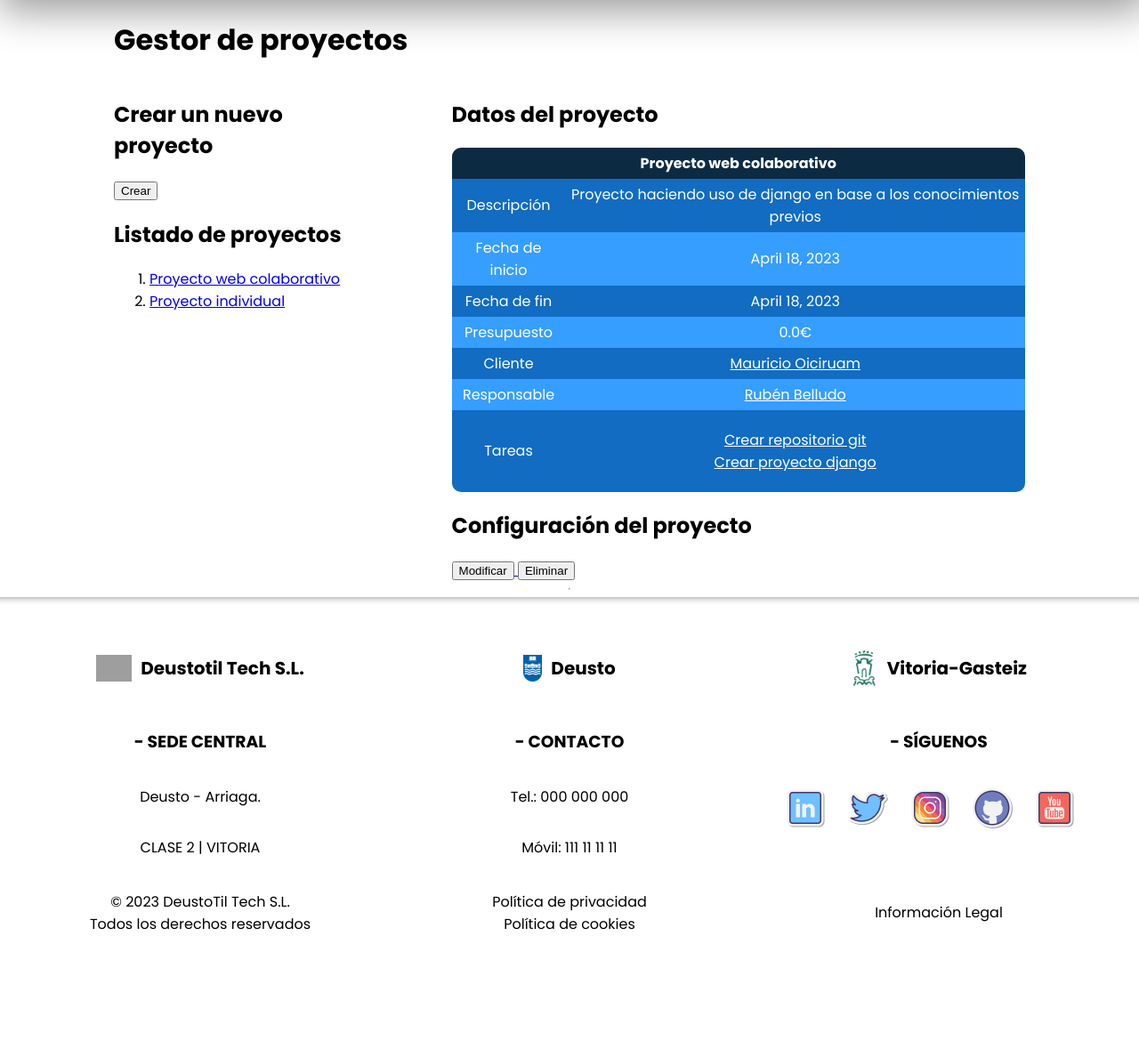
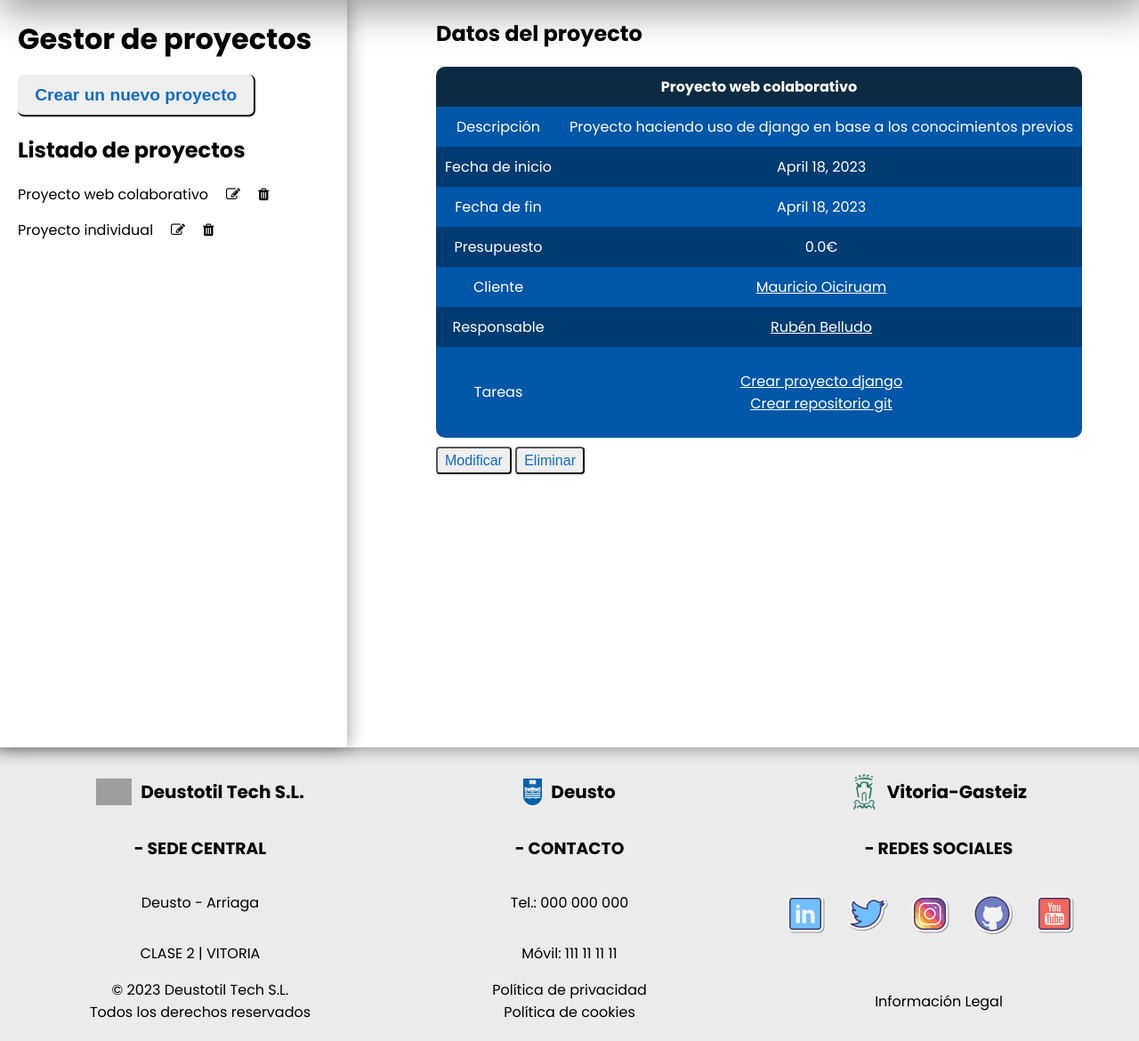
Before and after one commit to MauricioTS15/proyectoColaborativo, a Django app: page /appProyectos/proyectos/2 in a window 1280 px wide. Shown: the part 120-1290 px from the top of the page at 89% size. Before the commit the page ends 1165 px from the top, so only its background shows below. Run offline with Django 4.2, Linux system fonts and the light colour scheme; data comes from the database, SQL or seed files in the repository; grey boxes are pictures that could not be loaded.

Commit message:
Cambios de accesibilidad y estilo - Todas las vistas de proyecto comparten un listado de proyectos - Desde el listado lateral se pueden modificar o borrar los proyectos - Cambios estéticos Co-authored-by: MauricioTS15 <MauricioTS15@users.noreply.github.com>

```diff
--- a/gestionProyectos/appProyectos/static/css/styles.css
+++ b/gestionProyectos/appProyectos/static/css/styles.css
@@ -1,104 +1,85 @@
 body {
     font-family: 'Poppins', sans-serif;
     margin: 0 auto;
-    display: flex;
-    align-items: center;
-    flex-direction: column;
+}
+
+main {
+    padding-top: 120px;
 }
 
 /* HEADER STYLE */
 
 #header-principal {
+    position: fixed;
     background-color: #0C2B43;
     display: flex;
-    width: 100vw;
+    width: 100%;
     justify-content: space-between;
     height: 120px;
     align-items: center;
     box-shadow: 4px 7px 45px 5px rgba(0, 0, 0, 0.4);
 }
 
-.logo-box {
+#header-principal div {
     display: flex;
     align-items: center;
 }
-
-.title {
+#header-principal div a {
+    display: flex;
+    align-items: center;
+    text-decoration: none;
+}
+#header-principal div a img {
+    display: flex;
+    align-items: center;
+    margin-left: 50px;
+    height: 50px;
+}
+#header-principal div a span {
     font-size: 30px;
     color: #ffffff;
     font-weight: bold;
     margin-left: 20px;
 }
 
-nav {
+#header-principal nav {
     font-size: 25px;
     cursor: pointer;
     margin-right: 50px;
 }
-
-#nav-menu {
+#header-principal nav ul {
     display: flex;
     list-style: none;
 }
 
-.nav-menu-item {
+#header-principal nav ul li {
     margin: 0 20px;
 
 }
-
-.nav-link {
+#header-principal nav ul li a {
     color: white;
     text-decoration: none;
 }
-
-.nav-link:hover {
-    color: #2596be;
-}
-
-#logo-link {
-    display: flex;
-    align-items: center;
-    text-decoration: none;
-}
-
-#logo {
-    display: flex;
-    align-items: center;
-    margin-left: 50px;
-    height: 50px;
+#header-principal nav ul li a:hover {
+    color: rgb(111, 170, 224);
 }
 
 /* FOOTER STYLE */
 
 #footer-principal {
-    background-color: white;
+    background-color: #ebebeb;
     margin: 0;
-    width: 100vw;
-    height: 200px;
-    box-shadow: 0 20px 10px -20px rgba(0,0,0,0.45) inset;
+    width: 100%;
+    box-shadow: 0 20px 20px -20px rgba(0, 0, 0, 0.45) inset;
+    padding-top: 20px;
+    padding-bottom: 20px;
 }
 
-.logo-img-footer {
-    height: 30px;
-}
-
-#logo2-img-footer {
-    height: 60px;
-}
-
-.tittle-box-footer {
-    font-size: 20px;
-    font-weight: bold;
-    margin-left: 10px;
-}
-
-#contenerdor1-footer {
+.container-footer {
     display: flex;
     justify-content: space-between;
     margin-left: 50px;
     margin-right: 50px;
-    margin-top: 50px;
-    align-items: center;
 }
 
 .item1-footer {
@@ -107,13 +88,17 @@ nav {
     justify-content: center;
     width: 350px;
 }
+.item1-footer img {
+    height: 30px;
+}
+.item1-footer span {
+    font-size: 20px;
+    font-weight: bold;
+    margin-left: 10px;
+}
 
-#contenedor2-footer {
-    display: flex;
-    justify-content: space-between;
-    margin-left: 50px;
-    margin-right: 50px;
-    margin-top: 20px;
+#logo-img-footer {
+    height: 60px;
 }
 
 .item2-footer {
@@ -122,13 +107,24 @@ nav {
     align-items: center;
     width: 350px;
 }
-
-#contenedor3-footer {
+.item2-footer ul {
     display: flex;
-    justify-content: space-between;
-    margin-left: 50px;
-    margin-right: 50px;
-    margin-top: 20px;
+    padding-left: 0;
+}
+.item2-footer ul li {
+    display: flex;
+    margin-right: 20px;
+}
+.item2-footer ul li img {
+    width: 50px;
+    transition: transform .1s;
+}
+.item2-footer ul li img:hover {
+    transform: scale(1.05);
+    cursor: pointer;
+}
+.item2-footer ul li img:active {
+    transform: scale(1.05) translateY(.125rem);
 }
 
 .item3-footer {
@@ -139,38 +135,22 @@ nav {
     align-items: center;
 }
 
-.links-block:hover {
-    color:rgb(54, 158, 255)
-}
-
-#lista-logos-footer {
-    display: flex;
-    padding-left: 0;
-}
-
-#item-lista-logos-footer {
-    display: flex;
-    margin-right: 20px;
-}
-
-img,object,embed,video {
-    max-width: 100%;
-}
-
-.logo-block {
-    width: 50px;
-    cursor: pointer;
-}
-
-.links-block {
+.link-block {
     text-decoration: none;
     color: black;
+}
+.link-block:hover {
+    color: rgb(111, 170, 224);
 }
 
 /* MAIN STYLE */
 
-main {
-    width: 80vw;
+img {
+    max-width: 100%;
+}
+
+h1 {
+    margin: 0 auto;
 }
 
 table {
@@ -179,6 +159,7 @@ table {
     border-collapse: collapse;
     border-radius: 10px;
     overflow: hidden;
+    margin-bottom: 10px;
 }
 table a {
     color: white;
@@ -189,34 +170,101 @@ table ul {
 table li {
     list-style-type: none;
 }
-table td, th {
-    padding: 5px;
+table td,
+th {
+    padding: 10px;
 }
 table thead {
     background-color: rgb(12, 43, 67);
 }
 table tbody tr:nth-child(odd) {
-    background-color: rgb(17, 108, 194);
+    background-color: rgb(0, 86, 167);
 }
 table tbody tr:nth-child(even) {
-    background-color: rgb(54, 158, 255);
+    background-color: rgb(0, 59, 114);
 }
 
-.button-main {
+.button {
+    text-decoration: none;
+}
+
+.button-big {
     border-radius: 7px;
     border-top: none;
     border-left: none;
-    padding: 5px;
-    font-size: large;
+    padding: 0.6em 1em;
+    font-size: larger;
     font-weight: bold;
     color: rgb(17, 108, 194);
+    transition: transform .1s;
 }
-.button-main:hover {
+.button-big:hover {
     color: white;
     background-image: linear-gradient(to left, rgb(17, 108, 194), rgb(54, 158, 255));
+    cursor: pointer;
+}
+.button-big:active {
+    transform: scale(0.95);
 }
 
-.detalle {
+.button-small {
+    border-radius: 4px;
+    padding: 0.3em 0.5em;
+    font-size: medium;
+    color: rgb(17, 108, 194);
+    transition: transform .1s;
+}
+.button-small:hover {
+    border-color: white;
+    color: white;
+    background-image: linear-gradient(to left, rgb(17, 108, 194), rgb(54, 158, 255));
+    cursor: pointer;
+}
+.button-small:active {
+    transform: scale(0.95);
+}
+
+#section-index {
+    margin: 20px 10vw 20px 10vw;
+}
+
+#section-index article {
+    display: flex;
+    flex-direction: column;
+    gap: 10px;
+}
+
+#container-main {
     display: flex;
     gap: 100px;
 }
+#container-main aside {
+    padding: 20px;
+    width: 350px;
+    height: 100vh;
+    box-shadow: 0px 0px 20px -1px rgba(0, 0, 0, 0.45);
+}
+#container-main aside nav {
+    display: flex;
+}
+#container-main aside nav i {
+    display: flex;
+    align-items: center;
+    margin-left: 10px;
+    background-color: white;
+}
+#container-main aside h1 {
+    font-size: 2em;
+    margin-bottom: 0.5em;
+}
+
+#container-main nav a {
+    display: flex;
+    text-decoration: none;
+    color: black;
+    margin-bottom: 15px;
+    margin-right: 10px;
+}
+#container-main nav a:hover {
+    color: rgb(136, 136, 136);
+}
--- a/gestionProyectos/appProyectos/templates/appProyectos/proyecto_detail.html
+++ b/gestionProyectos/appProyectos/templates/appProyectos/proyecto_detail.html
@@ -2,7 +2,7 @@
 {% block titulo %}
     Detalles del proyecto
 {% endblock titulo %}
-{% block detail %}
+{% block vista %}
     <h2>Datos del proyecto</h2>
     {% if proyecto %}
         <table>
@@ -58,14 +58,13 @@
                 </tr>
             </tbody>
         </table>
-        <h2>Configuración del proyecto</h2>
-        <a href="{% url 'modificar proyecto' proyecto.id %}">
-            <input type="button" value="Modificar">
+        <a href="{% url 'modificar proyecto' proyecto.id %}" class="button">
+            <input class="button-small" type="button" value="Modificar">
         </a>
-        <a href="{% url 'borrar proyecto' proyecto.id %}">
-            <input type="button" value="Eliminar">
+        <a href="{% url 'borrar proyecto' proyecto.id %}" class="button">
+            <input class="button-small" type="button" value="Eliminar">
         </a>
     {% else %}
         <p>No existe este proyecto.</p>
     {% endif %}
-{% endblock detail %}
+{% endblock vista %}
--- a/gestionProyectos/appProyectos/templates/appProyectos/proyecto_list.html
+++ b/gestionProyectos/appProyectos/templates/appProyectos/proyecto_list.html
@@ -3,29 +3,38 @@
 Listado de proyectos
 {% endblock titulo %}
 {% block contenido %}
+<div id="container-main">
+    <aside>
+        <div>
             <h1>Gestor de proyectos</h1>
-<div class="detalle">
-    <aside>
-        <h2>Crear un nuevo proyecto</h2>
-        <a href="{% url 'registrar proyecto' %}">
-            <input type="button" value="Crear">
+        </div>
+        <div>
+            <a href="{% url 'registrar proyecto' %}" class="button">
+                <input class="button-big" type="button" value="Crear un nuevo proyecto">
             </a>
+        </div>
+        <div>
             <h2>Listado de proyectos</h2>
             {% if proyecto_list %}
-        <ol>
             {% for p in proyecto_list %}
-            <li>
+            <nav>
                 <a href="{% url 'proyecto' p.id %}">{{ p.nombre }}</a>
-            </li>
+                <a href="{% url 'modificar proyecto' p.id %}">
+                    <i class="fa fa-pencil-square-o" aria-hidden="true"></i>
+                </a>
+                <a href="{% url 'borrar proyecto' p.id %}">
+                    <i class="fa fa-trash" aria-hidden="true"></i>
+                </a>
+            </nav>
             {% endfor %}
-        </ol>
             {% else %}
             <p>No hay proyectos creados.</p>
             {% endif %}
+        </div>
     </aside>
     <section>
-        {% block detail %}
-        {% endblock detail%}
+        {% block vista %}
+        {% endblock vista %}
     </section>
 </div>
 {% endblock contenido %}
--- a/gestionProyectos/appProyectos/templates/base.html
+++ b/gestionProyectos/appProyectos/templates/base.html
@@ -1,44 +1,47 @@
 {% load static %}
 <!DOCTYPE html>
 <html lang="es">
+
 <head>
     <meta charset="UTF-8">
     <meta http-equiv="X-UA-Compatible" content="IE=edge">
     <meta name="viewport" content="width=device-width, initial-scale=1.0">
-        <link rel="stylesheet" href="{% static 'css/styles.css' %}?v=1.6">
     <title>
         {% block titulo %}
         {% endblock titulo %}
     </title>
+    <link rel="stylesheet" href="{% static 'css/styles.css' %}?v=1.9">
     <link rel="shortcut icon" href="{% static 'images/logo-white.png' %}">
     <link rel="preconnect" href="https://fonts.googleapis.com">
     <link rel="preconnect" href="https://fonts.gstatic.com" crossorigin>
-        <link href="https://fonts.googleapis.com/css2?family=Poppins:wght@200;400;700&display=swap" rel="stylesheet">
+    <link rel="stylesheet" href="https://fonts.googleapis.com/css2?family=Poppins:wght@200;400;700&display=swap">
+    <link rel="stylesheet" href="https://cdnjs.cloudflare.com/ajax/libs/font-awesome/4.7.0/css/font-awesome.min.css">
 </head>
+
 <body>
     <header id="header-principal">
-            <div class="logo-box">
-                <a id="logo-link" href="{% url 'index' %}">
-                    <img id="logo" src="{% static 'images/logo-white.png' %}" alt="Deustotil logo blue" />
-                    <span class="title">Deustotil Tech S.L.</span>
+        <div>
+            <a href="{% url 'index' %}">
+                <img src="{% static 'images/logo-white.png' %}" alt="Deustotil logo blue" />
+                <span>Deustotil Tech S.L.</span>
             </a>
         </div>
-            <nav id="navbar-principal">
-                <ul id="nav-menu">
-                    <li class="nav-menu-item">
-                        <a class="nav-link" href="{% url 'index' %}">Inicio</a>
+        <nav>
+            <ul>
+                <li>
+                    <a href="{% url 'index' %}">Inicio</a>
                 </li>
-                    <li class="nav-menu-item">
-                        <a class="nav-link" href="{% url 'index proyectos' %}">Proyectos</a>
+                <li>
+                    <a href="{% url 'index proyectos' %}">Proyectos</a>
                 </li>
-                    <li class="nav-menu-item">
-                        <a class="nav-link" href="{% url 'index tareas' %}">Tareas</a>
+                <li>
+                    <a href="{% url 'index tareas' %}">Tareas</a>
                 </li>
-                    <li class="nav-menu-item">
-                        <a class="nav-link" href="{% url 'index clientes' %}">Clientes</a>
+                <li>
+                    <a href="{% url 'index clientes' %}">Clientes</a>
                 </li>
-                    <li class="nav-menu-item">
-                        <a class="nav-link" href="{% url 'index empleados' %}">Empleados</a>
+                <li>
+                    <a href="{% url 'index empleados' %}">Empleados</a>
                 </li>
             </ul>
         </nav>
@@ -47,85 +50,89 @@
         {% block contenido %}
         {% endblock contenido %}
     </main>
-        <hr>
     <footer id="footer-principal">
-            <div id="contenerdor1-footer">
+        <div class="container-footer">
             <div class="item1-footer">
-                    <img class="logo-img-footer" src="{% static 'images/logo.png' %}" alt="Deustotil logo white">
-                    <span class="tittle-box-footer">Deustotil Tech S.L.</span>
+                <img src="{% static 'images/logo.png' %}" alt="Deustotil logo white">
+                <span>Deustotil Tech S.L.</span>
             </div>
             <div class="item1-footer">
-                    <img class="logo-img-footer" src="{% static 'images/deusto-logo.png' %}" alt="Deusto logo">
-                    <span class="tittle-box-footer">Deusto</span>
+                <img src="{% static 'images/deusto-logo.png' %}" alt="Deusto logo">
+                <span>Deusto</span>
             </div>
             <div class="item1-footer">
-                    <img id="logo2-img-footer" src="{% static 'images/vitoria-logo.jpg' %}" alt="Vitoria-Gasteiz">
-                    <span class="tittle-box-footer">Vitoria-Gasteiz</span>
+                <img id="logo-img-footer" src="{% static 'images/vitoria-logo.png' %}" alt="Vitoria-Gasteiz">
+                <span >Vitoria-Gasteiz</span>
             </div>
         </div>
-            <div id="contenedor2-footer">
+        <div class="container-footer">
             <div class="item2-footer">
                 <h3>- SEDE CENTRAL</h3>
-                    <p>Deusto - Arriaga.</p>
+                <p>Deusto - Arriaga</p>
                 <p>CLASE 2 | VITORIA</p>
             </div>
             <div class="item2-footer">
                 <h3>- CONTACTO</h3>
-                    <a class="links-block" href="tel:000 000 000"><p>Tel.: 000 000 000</p></a>
-                    <a class="links-block" href="tel:111 111 111"><p>Móvil: 111 11 11 11</p></a>
+                <a class="link-block" href="tel:000 000 000">
+                    <p>Tel.: 000 000 000</p>
+                </a>
+                <a class="link-block" href="tel:111 111 111">
+                    <p>Móvil: 111 11 11 11</p>
+                </a>
             </div>
             <div class="item2-footer">
-                    <h3>- SÍGUENOS</h3>
+                <h3>- REDES SOCIALES</h3>
                 <div>
-                        <ul id="lista-logos-footer">
-                            <li id="item-lista-logos-footer">
+                    <ul>
+                        <li>
                             <a href="">
-                                    <img class="logo-block" src="{% static 'images/linkedin-logo.png' %}" alt="logo linkedin">
+                                <img src="{% static 'images/linkedin-logo.png' %}" alt="logo linkedin">
                             </a>
                         </li>
-                            <li id="item-lista-logos-footer">
+                        <li>
                             <a href="">
-                                    <img class="logo-block" src="{% static 'images/twitter-logo.png' %}" alt="logo twitter">
+                                <img src="{% static 'images/twitter-logo.png' %}" alt="logo twitter">
                             </a>
                         </li>
-                            <li id="item-lista-logos-footer">
+                        <li>
                             <a href="">
-                                    <img class="logo-block" src="{% static 'images/instagram-logo.png' %}" alt="logo instagram">
+                                <img src="{% static 'images/instagram-logo.png' %}" alt="logo instagram">
                             </a>
                         </li>
-                            <li id="item-lista-logos-footer">
+                        <li>
                             <a href="">
-                                    <img class="logo-block" src="{% static 'images/github-logo.png' %}" alt="logo github">
+                                <img src="{% static 'images/github-logo.png' %}" alt="logo github">
                             </a>
                         </li>
-                            <li id="item-lista-logos-footer">
+                        <li>
                             <a href="">
-                                    <img class="logo-block" src="{% static 'images/youtube-logo.png' %}" alt="logo youtube">
+                                <img src="{% static 'images/youtube-logo.png' %}" alt="logo youtube">
                             </a>
                         </li>
                     </ul>
                 </div>
             </div>
         </div>
-            <div id="contenedor3-footer">
+        <div class="container-footer">
             <div class="item3-footer">
-                    <span>© 2023 DeustoTil Tech S.L.</span>
+                <span>© 2023 Deustotil Tech S.L.</span>
                 <span>Todos los derechos reservados</span>
             </div>
             <div class="item3-footer">
-                    <a class="links-block" href="">
+                <a class="link-block" href="">
                     <span>Política de privacidad</span>
                 </a>
-                    <a class="links-block" href="">
+                <a class="link-block" href="">
                     <span>Política de cookies</span>
                 </a>
             </div>
             <div class="item3-footer">
-                    <a class="links-block" href="">
+                <a class="link-block" href="">
                     <span>Información Legal</span>
                 </a>
             </div>
         </div>
     </footer>
 </body>
+
 </html>
--- a/gestionProyectos/appProyectos/views.py
+++ b/gestionProyectos/appProyectos/views.py
@@ -14,7 +14,7 @@ def index(request):
 # devuelve el listado de proyectos
 class ProyectoListView(ListView):
     model = Proyecto
-    queryset = Proyecto.objects.order_by('nombre')
+    queryset = Proyecto.objects.order_by('id')
 
 # devuelve los datos de un proyecto
 class ProyectoDetailView(DetailView):
@@ -22,8 +22,8 @@ class ProyectoDetailView(DetailView):
 
     def get_context_data(self, **kwargs):
         context = super().get_context_data(**kwargs)
-        context['proyecto_list'] = Proyecto.objects.all()
-        context['tarea_list'] = context['proyecto'].tarea_set.all()
+        context['proyecto_list'] = Proyecto.objects.order_by('id')
+        context['tarea_list'] = context['proyecto'].tarea_set.order_by('nombre')
         return context
 
 # devuelve un formulario para crear un proyecto
@@ -56,16 +56,26 @@ class ProyectoUpdateView(UpdateView):
     form_class = RegProyectoForm
     success_url = reverse_lazy('index proyectos')
 
+    def get_context_data(self, **kwargs):
+        context = super().get_context_data(**kwargs)
+        context['proyecto_list'] = Proyecto.objects.order_by('id')
+        return context
+
 # borra el proyecto
 class ProyectoDeleteView(DeleteView):
     model = Proyecto
     context_object_name = "proyecto"
     success_url = reverse_lazy('index proyectos')
 
+    def get_context_data(self, **kwargs):
+        context = super().get_context_data(**kwargs)
+        context['proyecto_list'] = Proyecto.objects.order_by('id')
+        return context
+
 # devuelve el listado de tareas
 class TareaListView(ListView):
     model = Tarea
-    queryset = Tarea.objects.order_by('nombre')
+    queryset = Tarea.objects.order_by('id')
 
 # devuelve los datos de una tarea
 class TareaDetailView(DetailView):
@@ -73,7 +83,7 @@ class TareaDetailView(DetailView):
 
     def get_context_data(self, **kwargs):
         context = super().get_context_data(**kwargs)
-        context['tarea_list'] = Tarea.objects.all()
+        context['tarea_list'] = Tarea.objects.order_by('id')
         return context
 
 # devuelve un formulario para crear una tarea
@@ -117,7 +127,7 @@ class TareaDeleteView(DeleteView):
 # devuelve el listado de clientes
 class ClienteListView(ListView):
     model = Cliente
-    queryset = Cliente.objects.order_by('nombre')
+    queryset = Cliente.objects.order_by('id')
 
 # devuelve los datos de un cliente
 class ClienteDetailView(DetailView):
@@ -125,9 +135,10 @@ class ClienteDetailView(DetailView):
 
     def get_context_data(self, **kwargs):
         context = super().get_context_data(**kwargs)
-        context['cliente_list'] = Cliente.objects.all()
+        context['cliente_list'] = Cliente.objects.order_by('id')
         return context
 
+# devuelve un formulario para crear un cliente
 class ClienteCreateView(View):
     def get(self, request, *args, **kwargs):
         form = RegClienteForm()
@@ -162,7 +173,7 @@ class ClienteDeleteView(DeleteView):
 # devuelve el listado de empleados
 class EmpleadoListView(ListView):
     model = Empleado
-    queryset = Empleado.objects.order_by('nombre')
+    queryset = Empleado.objects.order_by('id')
 
 # devuelve los datos de un empleado
 class EmpleadoDetailView(DetailView):
@@ -170,9 +181,10 @@ class EmpleadoDetailView(DetailView):
 
     def get_context_data(self, **kwargs):
         context = super().get_context_data(**kwargs)
-        context['empleado_list'] = Empleado.objects.all()
+        context['empleado_list'] = Empleado.objects.order_by('id')
         return context
 
+# devuelve un formulario para crear un empleado
 class EmpleadoCreateView(View):
     def get(self, request, *args, **kwargs):
         form = RegEmpleadoForm()
```
Also changed, not shown: gestionProyectos/appProyectos/templates/appProyectos/proyecto_confirm_delete.html (+4 -5 lines), gestionProyectos/appProyectos/templates/appProyectos/proyecto_update_form.html (+4 -5 lines), gestionProyectos/appProyectos/templates/index.html (+19 -16 lines), gestionProyectos/appProyectos/static/images/vitoria-logo.jpg (deleted), gestionProyectos/appProyectos/static/images/vitoria-logo.png (added). Lines whose indentation alone changed are shown as unchanged.
